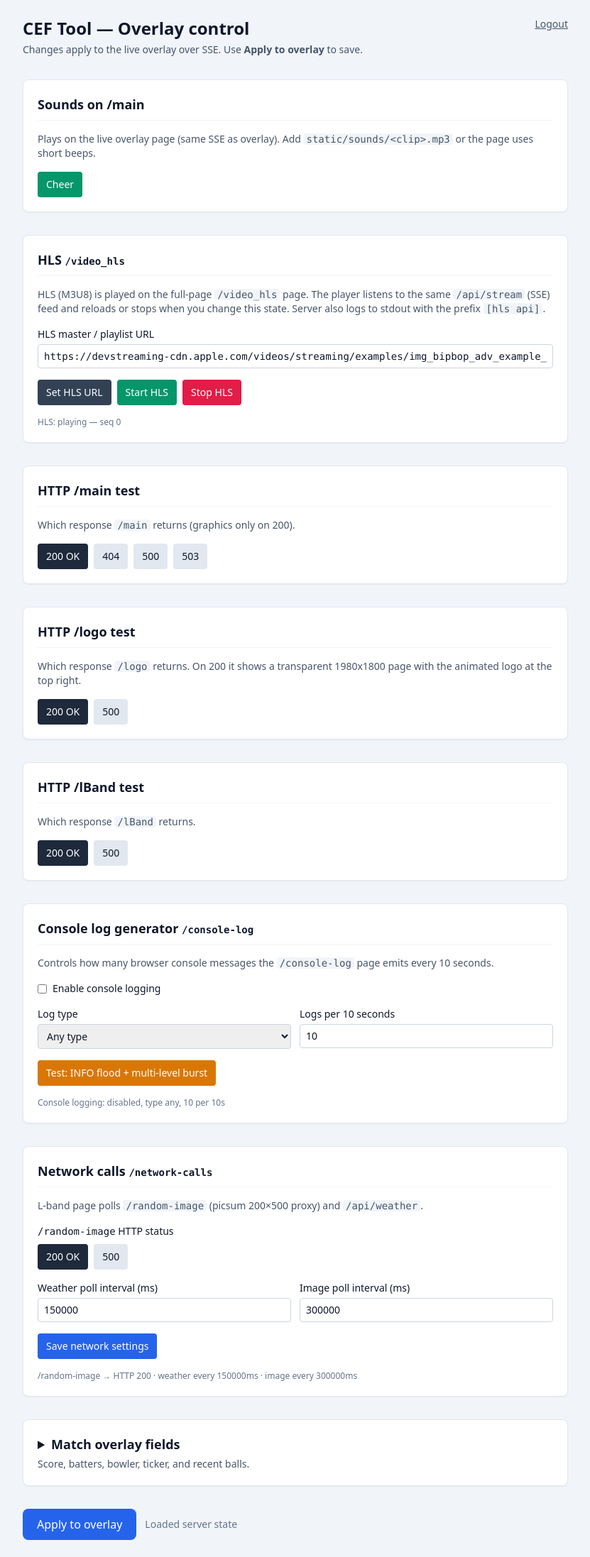
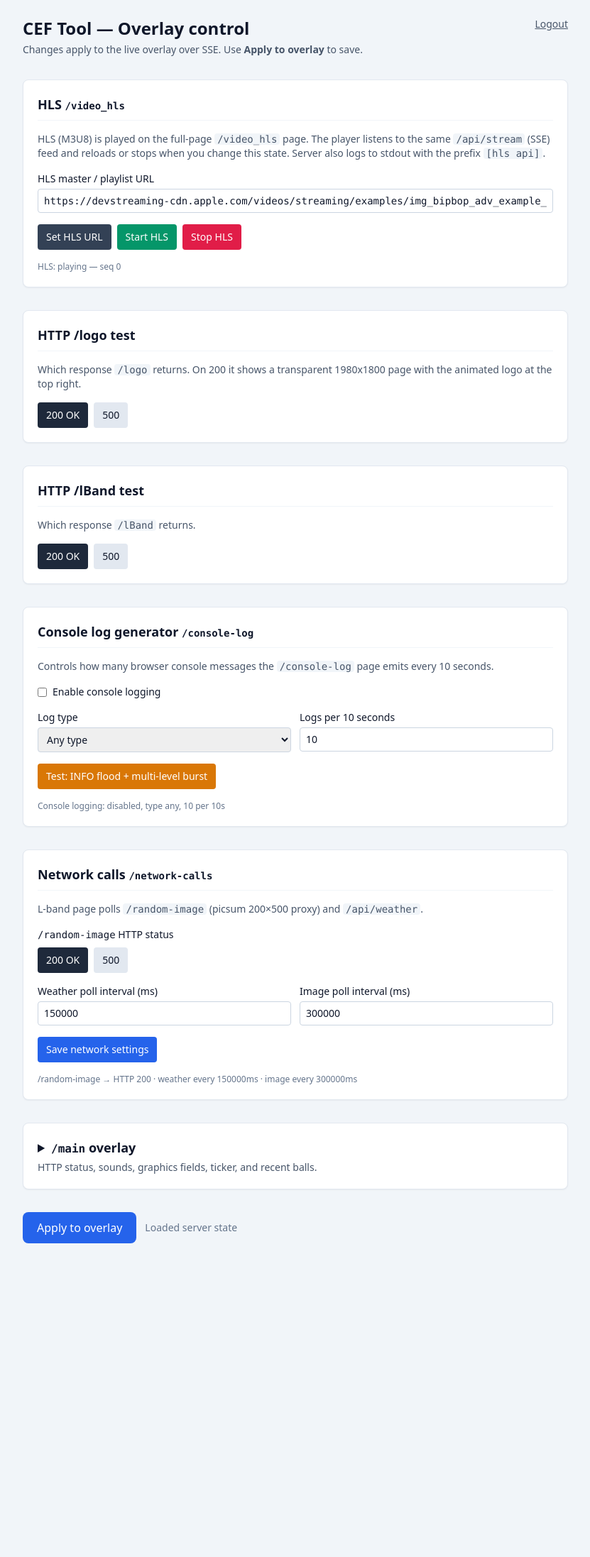
Before and after one commit to praadiga/cef_test_tool, a Flask app: page /admin in a window 1280 px wide. Shown: the whole page at 71% size, without its empty margins (224-1055 px from the left). After the commit the page ends 1752 px from the top, so only its background shows below. Run offline with Flask 3, Linux system fonts and the light colour scheme; the visitor is signed in with stand-in values (Sample User, id 1); some libraries are stand-ins or nearby versions.

Commit message:
Refactor admin interface by consolidating sound and HTTP response sections
- Removed outdated sound and HTTP response test sections from the admin interface.
- Introduced new consolidated sections for managing HTTP response statuses and sound clips on the /main overlay page.
- Updated UI elements for better organization and clarity, enhancing user experience in the admin panel.

```diff
--- a/templates/admin.html
+++ b/templates/admin.html
@@ -21,17 +21,6 @@
         <form id="overlay-form" class="space-y-8" onsubmit="return false;">
 
             <section class="bg-white rounded-lg border border-slate-200 p-5 shadow-sm space-y-4">
-                <h2 class="text-lg font-semibold border-b border-slate-100 pb-2">Sounds on /main</h2>
-                <p class="text-sm text-slate-600">Plays on the live overlay page (same SSE as overlay). Add <code class="bg-slate-100 px-1 rounded">static/sounds/&lt;clip&gt;.mp3</code> or the page uses short beeps.</p>
-                <div class="flex flex-wrap gap-2">
-                    <!-- <button type="button" class="px-3 py-2 rounded bg-emerald-600 text-white text-sm sound-btn" data-clip="four">Four</button>
-                    <button type="button" class="px-3 py-2 rounded bg-emerald-600 text-white text-sm sound-btn" data-clip="six">Six</button>
-                    <button type="button" class="px-3 py-2 rounded bg-emerald-600 text-white text-sm sound-btn" data-clip="wicket">Wicket</button> -->
-                    <button type="button" class="px-3 py-2 rounded bg-emerald-600 text-white text-sm sound-btn" data-clip="cheer">Cheer</button>
-                </div>
-            </section>
-
-            <section class="bg-white rounded-lg border border-slate-200 p-5 shadow-sm space-y-4">
                 <h2 class="text-lg font-semibold border-b border-slate-100 pb-2">HLS <code class="text-sm font-mono">/video_hls</code></h2>
                 <p class="text-sm text-slate-600">HLS (M3U8) is played on the full-page <code class="bg-slate-100 px-1 rounded">/video_hls</code> page. The player listens to the same <code class="bg-slate-100 px-1 rounded">/api/stream</code> (SSE) feed and reloads or stops when you change this state. Server also logs to stdout with the prefix <code class="bg-slate-100 px-1 rounded">[hls api]</code>.</p>
                 <div class="space-y-2">
@@ -45,18 +34,6 @@
                     <button type="button" id="btn-hls-stop" class="px-3 py-2 rounded bg-rose-600 text-white text-sm">Stop HLS</button>
                 </div>
                 <p id="hls-admin-hint" class="text-xs text-slate-500" aria-live="polite"></p>
-            </section>
-
-            <section class="bg-white rounded-lg border border-slate-200 p-5 shadow-sm space-y-4">
-                <h2 class="text-lg font-semibold border-b border-slate-100 pb-2">HTTP /main test</h2>
-                <p class="text-sm text-slate-600">Which response <code class="bg-slate-100 px-1 rounded">/main</code> returns (graphics only on 200).</p>
-                <div class="flex flex-wrap gap-2">
-                    <button type="button" class="px-3 py-2 rounded bg-slate-800 text-white text-sm main-status-btn" data-status="200">200 OK</button>
-                    <button type="button" class="px-3 py-2 rounded bg-slate-200 text-sm main-status-btn" data-status="404">404</button>
-                    <button type="button" class="px-3 py-2 rounded bg-slate-200 text-sm main-status-btn" data-status="500">500</button>
-                    <button type="button" class="px-3 py-2 rounded bg-slate-200 text-sm main-status-btn" data-status="503">503</button>
-                </div>
-                <input type="hidden" id="main_status" value="200" />
             </section>
 
             <section class="bg-white rounded-lg border border-slate-200 p-5 shadow-sm space-y-4">
@@ -134,10 +111,33 @@
 
             <details class="bg-white rounded-lg border border-slate-200 shadow-sm">
                 <summary class="cursor-pointer select-none p-5 text-lg font-semibold">
-                    Match overlay fields
-                    <span class="block text-sm font-normal text-slate-600 mt-1">Score, batters, bowler, ticker, and recent balls.</span>
+                    <code class="text-base font-mono">/main</code> overlay
+                    <span class="block text-sm font-normal text-slate-600 mt-1">HTTP status, sounds, graphics fields, ticker, and recent balls.</span>
                 </summary>
                 <div class="px-5 pb-5 space-y-3">
+            <section class="rounded-lg border border-slate-200 p-5 space-y-3">
+                <h2 class="text-lg font-semibold border-b border-slate-100 pb-2">HTTP response</h2>
+                <p class="text-sm text-slate-600">Which response <code class="bg-slate-100 px-1 rounded">/main</code> returns (graphics overlay only on 200).</p>
+                <div class="flex flex-wrap gap-2">
+                    <button type="button" class="px-3 py-2 rounded bg-slate-800 text-white text-sm main-status-btn" data-status="200">200 OK</button>
+                    <button type="button" class="px-3 py-2 rounded bg-slate-200 text-sm main-status-btn" data-status="404">404</button>
+                    <button type="button" class="px-3 py-2 rounded bg-slate-200 text-sm main-status-btn" data-status="500">500</button>
+                    <button type="button" class="px-3 py-2 rounded bg-slate-200 text-sm main-status-btn" data-status="503">503</button>
+                </div>
+                <input type="hidden" id="main_status" value="200" />
+            </section>
+
+            <section class="rounded-lg border border-slate-200 p-5 space-y-3">
+                <h2 class="text-lg font-semibold border-b border-slate-100 pb-2">Sounds</h2>
+                <p class="text-sm text-slate-600">Queue a clip on the live <code class="bg-slate-100 px-1 rounded">/main</code> page (same SSE as overlay). Add <code class="bg-slate-100 px-1 rounded">static/sounds/&lt;clip&gt;.mp3</code> or the page uses short beeps.</p>
+                <div class="flex flex-wrap gap-2">
+                    <!-- <button type="button" class="px-3 py-2 rounded bg-emerald-600 text-white text-sm sound-btn" data-clip="four">Four</button>
+                    <button type="button" class="px-3 py-2 rounded bg-emerald-600 text-white text-sm sound-btn" data-clip="six">Six</button>
+                    <button type="button" class="px-3 py-2 rounded bg-emerald-600 text-white text-sm sound-btn" data-clip="wicket">Wicket</button> -->
+                    <button type="button" class="px-3 py-2 rounded bg-emerald-600 text-white text-sm sound-btn" data-clip="cheer">Cheer</button>
+                </div>
+            </section>
+
             <section class="rounded-lg border border-slate-200 p-5 space-y-3">
                 <h2 class="text-lg font-semibold border-b border-slate-100 pb-2">Match &amp; top bar</h2>
                 <div class="grid grid-cols-1 sm:grid-cols-2 gap-3">
```
